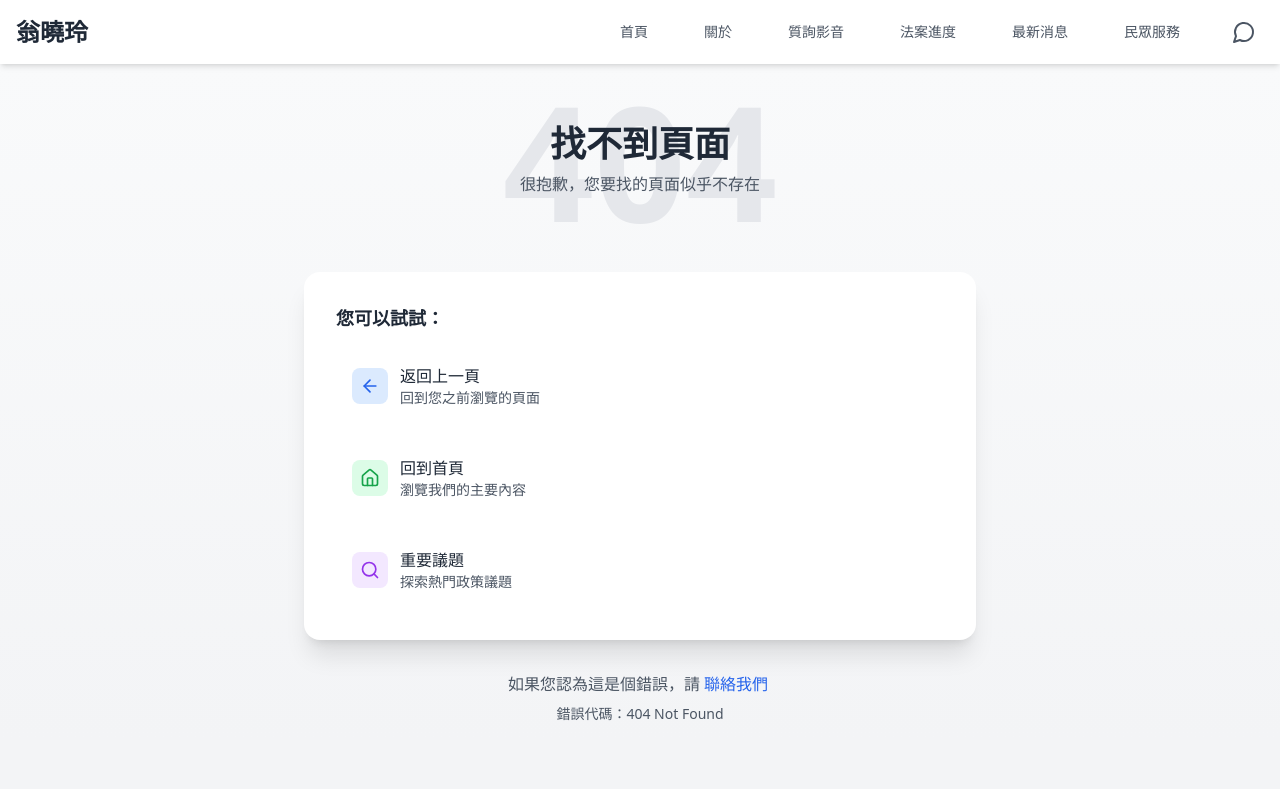
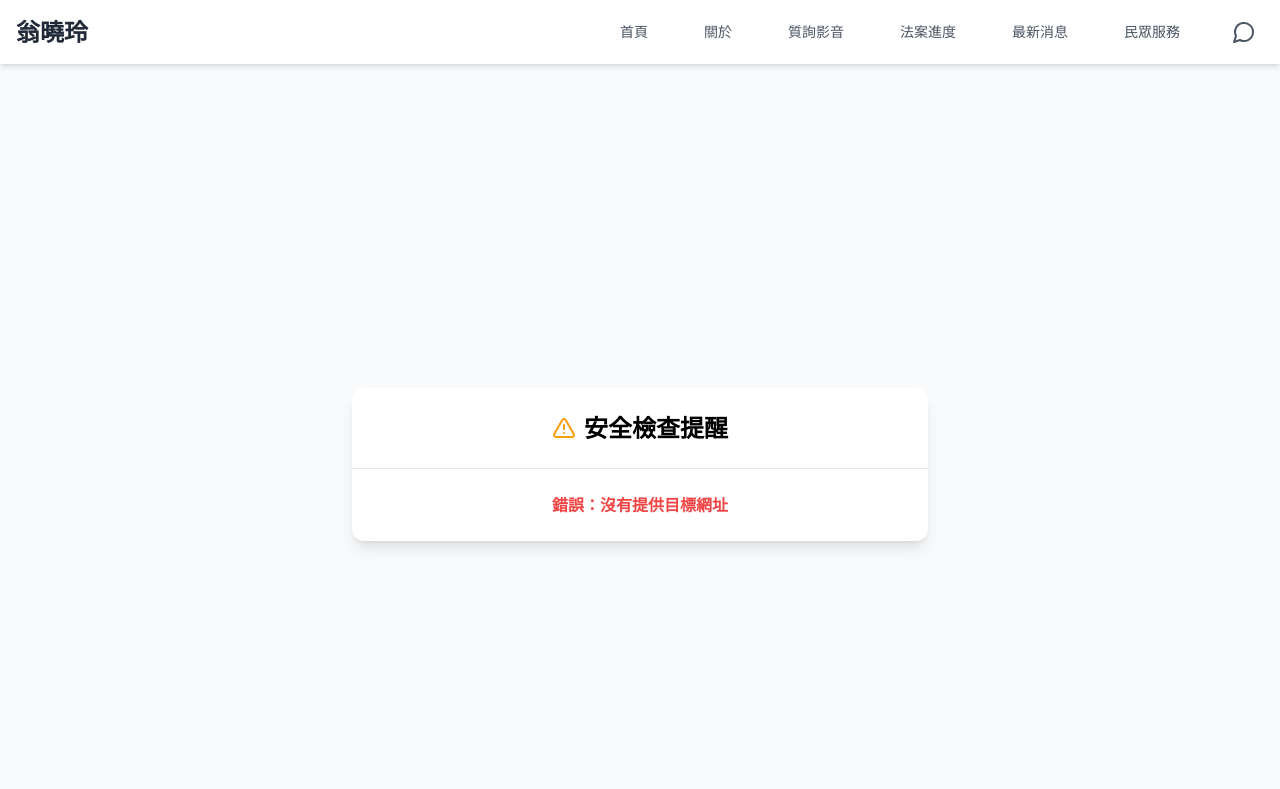
Before and after one commit to xiaolingdev/xiaolingdev.github.io, a React (Create React App) app: page /safety-check in a window 1280 px wide. Shown: the top 789 px of the page. Built offline with nearby package versions, Linux system fonts and the light colour scheme.

Commit message:
網站安全性更新

```diff
--- a/src/App.js
+++ b/src/App.js
@@ -21,6 +21,8 @@ import NuclearPowerPolicy from './pages/NuclearPowerPolicy';
 import WuClauseRemoval from './pages/WuClauseRemoval';
 import KeyIssuesHub from './pages/KeyIssuesHub';
 import NotFound from './pages/NotFound';
+import SafetyCheck from './pages/SafetyCheck';
+
 function App() {
   return (
     <Router>
@@ -39,6 +41,8 @@ function App() {
             <Route path='/nuclearpower' element={<NuclearPowerPolicy />}/>
             <Route path='/wuclause' element={<WuClauseRemoval />}/>
             <Route path='/keyissue' element={<KeyIssuesHub />}/>
+            <Route path="/safety-check" element={<SafetyCheck />} />
+
 
 
 
--- /dev/null
+++ b/src/pages/SafetyCheck.js
@@ -0,0 +1,108 @@
+import React, { useEffect, useState } from 'react';
+import { AlertTriangle, X, Check, ExternalLink, Shield } from 'lucide-react';
+
+const SafetyCheck = () => {
+  const [targetUrl, setTargetUrl] = useState('');
+  const [error, setError] = useState('');
+
+  useEffect(() => {
+    const urlParams = new URLSearchParams(window.location.search);
+    const url = urlParams.get('url');
+    if (url) {
+      setTargetUrl(url);
+    } else {
+      setError('錯誤：沒有提供目標網址');
+    }
+  }, []);
+
+  const handleBack = () => {
+    window.history.back();
+  };
+
+  const getSafeCheckUrl = () => {
+    return `https://transparencyreport.google.com/safe-browsing/search?url=${encodeURIComponent(targetUrl)}`;
+  };
+
+  if (!targetUrl && !error) {
+    return (
+      <div className="flex justify-center items-center min-h-screen bg-gray-50">
+        <div className="animate-spin">
+          <Shield className="w-8 h-8 text-indigo-600" />
+        </div>
+      </div>
+    );
+  }
+
+  return (
+    <div className="min-h-screen bg-gray-50 flex items-center justify-center p-4">
+      <div className="w-full max-w-xl bg-white rounded-xl shadow-lg">
+        <div className="p-6 border-b border-gray-200">
+          <h1 className="flex items-center justify-center gap-2 text-2xl font-bold">
+            <AlertTriangle className="w-6 h-6 text-amber-500" />
+            安全檢查提醒
+          </h1>
+        </div>
+
+        <div className="p-6">
+          <div className="space-y-6">
+            {error ? (
+              <div className="text-red-500 font-semibold text-center">
+                {error}
+              </div>
+            ) : (
+              <>
+                <div className="text-center space-y-4">
+                  <p className="text-gray-600">您即將離開本網站並前往：</p>
+                  <div className="p-4 bg-gray-50 rounded-lg break-all">
+                    <span className="text-gray-800 font-medium">{targetUrl}</span>
+                  </div>
+                </div>
+
+                <div className="bg-blue-50 border border-blue-200 rounded-lg p-4">
+                  <p className="text-blue-800 mb-4">
+                    為了確保您的安全，建議您先查看 Google 的安全性檢查結果：
+                  </p>
+                  <a
+                    href={getSafeCheckUrl()}
+                    target="_blank"
+                    rel="noopener noreferrer"
+                    className="flex items-center justify-center gap-2 w-full px-4 py-3 bg-blue-600 text-white rounded-lg hover:bg-blue-700 transition-colors mb-2"
+                  >
+                    <Shield className="w-5 h-5" />
+                    查看安全性報告
+                    <ExternalLink className="w-4 h-4 ml-1" />
+                  </a>
+                  <p className="text-sm text-blue-600 text-center">
+                    將在新視窗中開啟 Google 安全性檢查
+                  </p>
+                </div>
+
+                <div className="text-center space-y-4 pt-4 border-t border-gray-200">
+                  <p className="text-gray-600">確認安全後，您可以選擇：</p>
+                  <div className="flex flex-col sm:flex-row gap-3 justify-center">
+                    <a
+                      href={targetUrl}
+                      className="inline-flex items-center justify-center gap-2 px-6 py-3 bg-green-600 text-white rounded-lg hover:bg-green-700 transition-colors"
+                    >
+                      <Check className="w-5 h-5" />
+                      繼續前往
+                    </a>
+                    <button
+                      onClick={handleBack}
+                      className="inline-flex items-center justify-center gap-2 px-6 py-3 bg-red-600 text-white rounded-lg hover:bg-red-700 transition-colors"
+                    >
+                      <X className="w-5 h-5" />
+                      取消
+                    </button>
+                  </div>
+                </div>
+              </>
+            )}
+          </div>
+        </div>
+      </div>
+    </div>
+  );
+};
+
+export default SafetyCheck;
```
